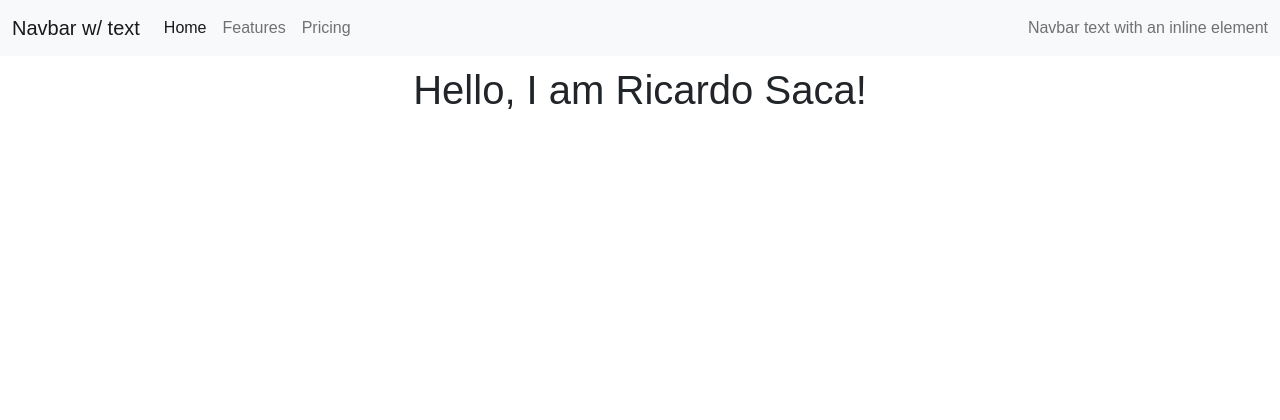
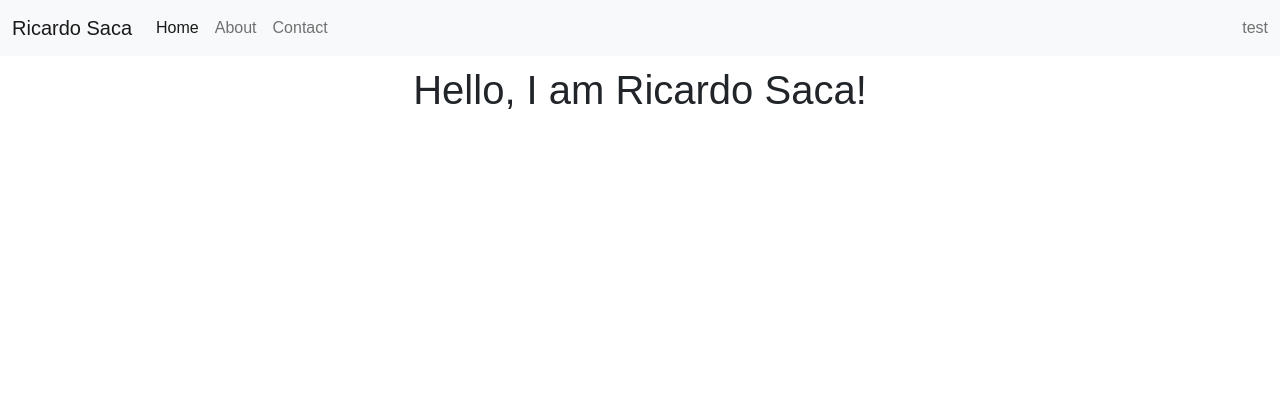
Before and after one commit to RicardoSaca/website, a Flask app: page / in a window 1280 px wide. Shown: the top 420 px of the page. Run offline with Flask 2, Linux system fonts and the light colour scheme.

Commit message:
customized navbar

```diff
--- a/app.py
+++ b/app.py
@@ -5,3 +5,6 @@ app = Flask(__name__)
 @app.route('/')
 def home():
     return render_template("home.html")
+
+if __name__ == '__main__':
+    app.run(debug=True)
--- a/templates/base.html
+++ b/templates/base.html
@@ -18,7 +18,7 @@
         <!-- nav bar with bootstrap -->
         <nav class="navbar navbar-expand-lg navbar-light bg-light">
             <div class="container-fluid">
-              <a class="navbar-brand" href="#">Navbar w/ text</a>
+              <a class="navbar-brand" href="#">Ricardo Saca</a>
               <button class="navbar-toggler" type="button" data-bs-toggle="collapse" data-bs-target="#navbarText" aria-controls="navbarText" aria-expanded="false" aria-label="Toggle navigation">
                 <span class="navbar-toggler-icon"></span>
               </button>
@@ -28,14 +28,14 @@
                     <a class="nav-link active" aria-current="page" href="#">Home</a>
                   </li>
                   <li class="nav-item">
-                    <a class="nav-link" href="#">Features</a>
+                    <a class="nav-link" href="#">About</a>
                   </li>
                   <li class="nav-item">
-                    <a class="nav-link" href="#">Pricing</a>
+                    <a class="nav-link" href="#">Contact</a>
                   </li>
                 </ul>
                 <span class="navbar-text">
-                  Navbar text with an inline element
+                  test
                 </span>
               </div>
             </div>
```
